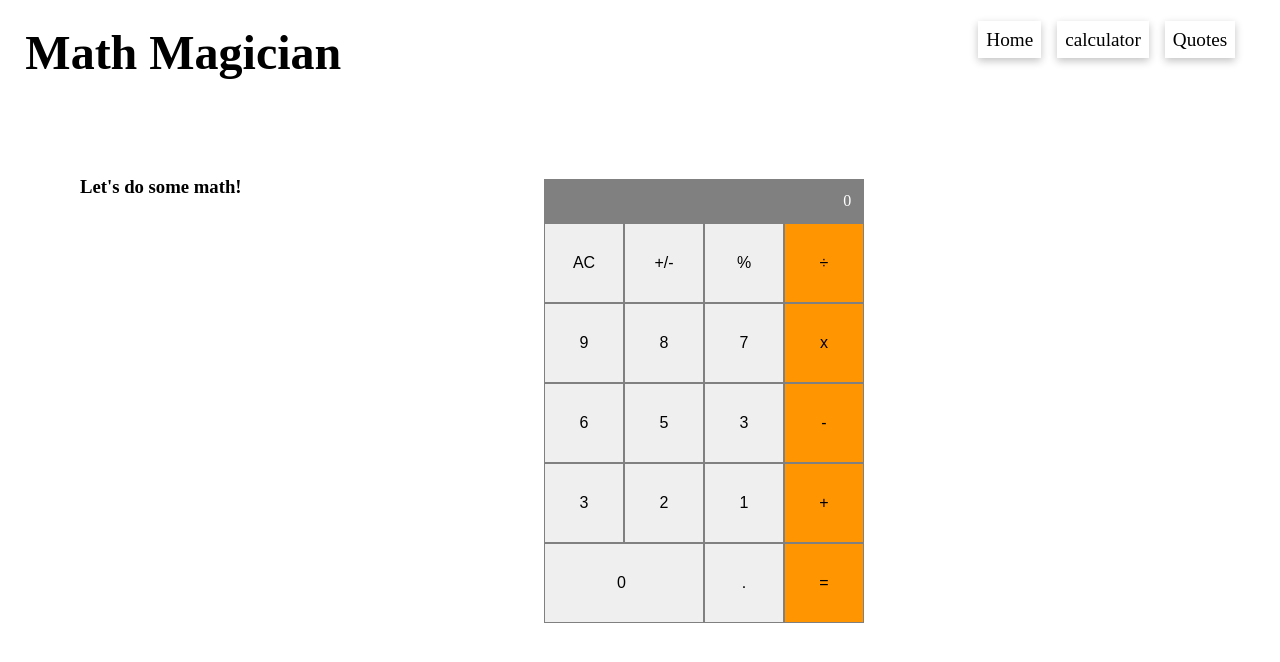
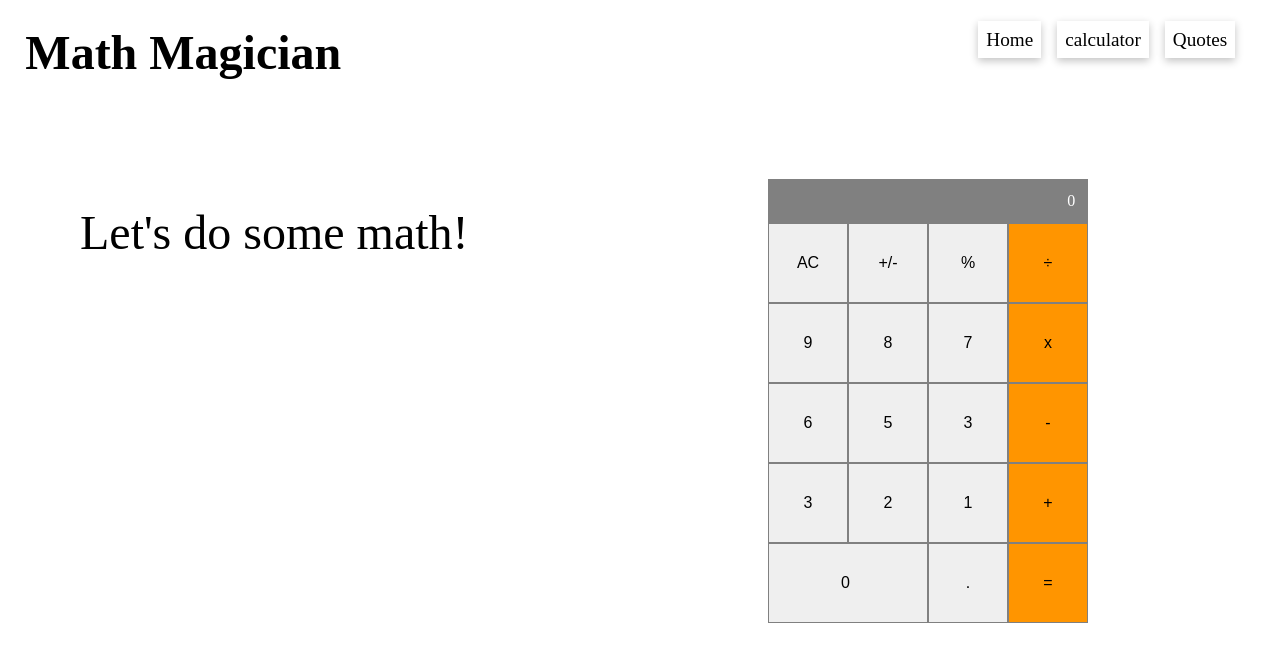
Before and after one commit to FevenSeyfu/math-magician-app, a React (Create React App) app: page /calculator in a window 1280 px wide. Shown: the top 662 px of the page. Built offline with nearby package versions, Linux system fonts and the light colour scheme.

Commit message:
style calculator page

```diff
--- a/src/Calculator.css
+++ b/src/Calculator.css
@@ -144,5 +144,10 @@ a {
 }
 
 .right-section {
-  margin-right: 30%;
+  margin-right: 10%;
 }
+
+.calcultor-heading {
+  font-size: 3rem;
+  font-weight: 400;
+}
--- a/src/components/Calculator.js
+++ b/src/components/Calculator.js
@@ -18,7 +18,7 @@ const Calculator = () => {
   return (
     <div className="calculator-container">
       <section className="left-section">
-        <h3>Let&apos;s do some math!</h3>
+        <h3 className="calcultor-heading">Let&apos;s do some math!</h3>
       </section>
       <section className="calculator right-section">
         <div className="calculator-output">
```
